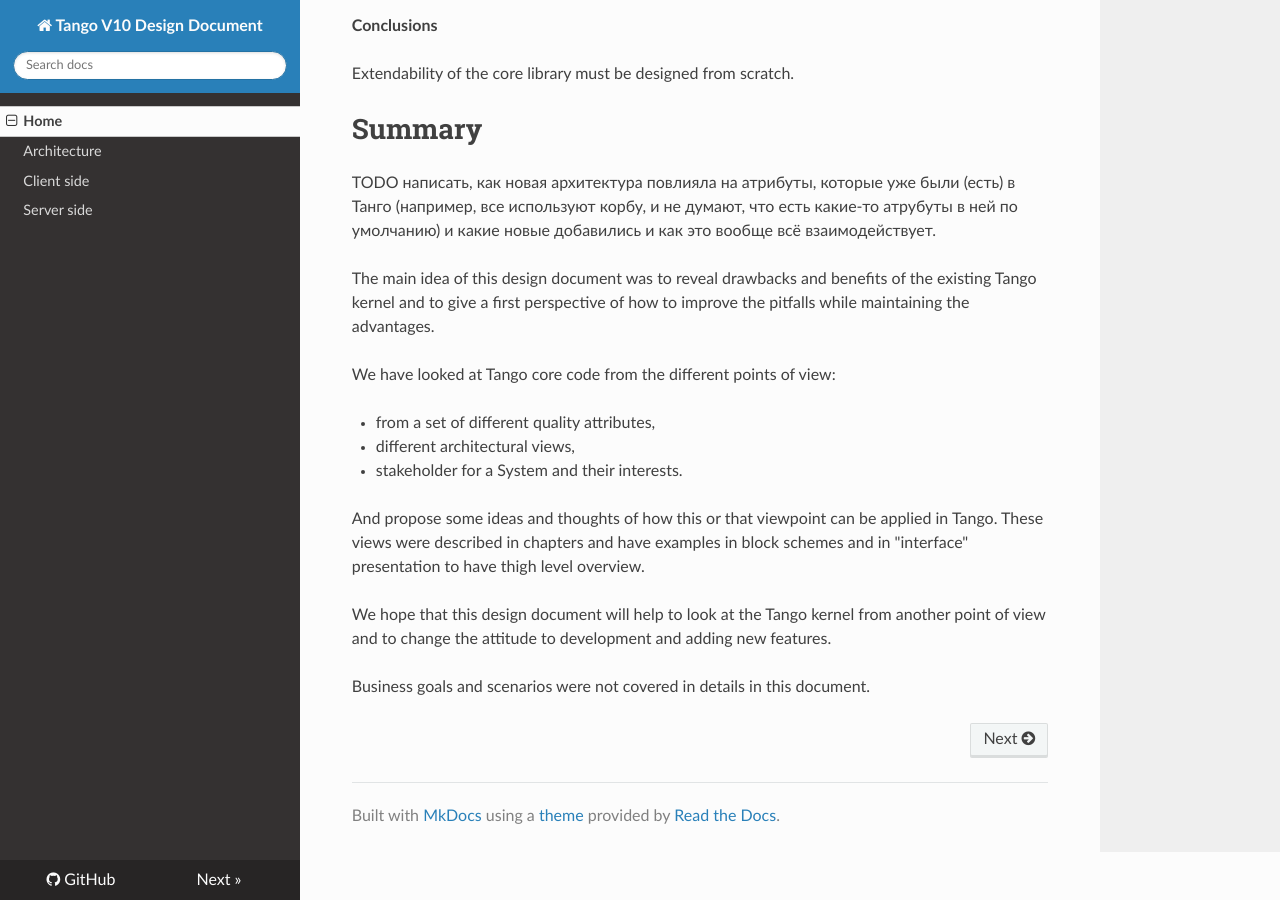
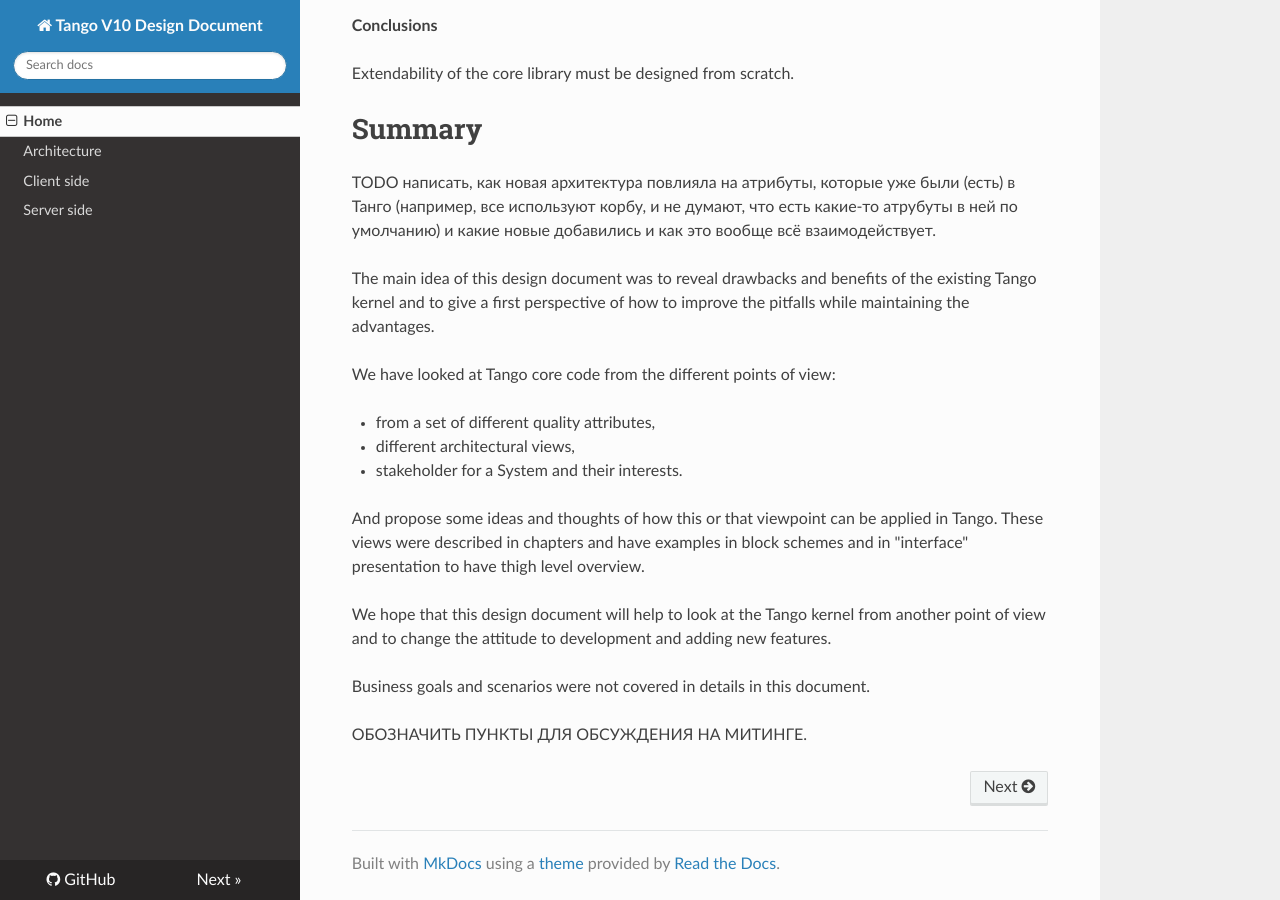
Before and after one commit to Ingvord/tango-v10-design-doc, an MkDocs documentation site: the page built from docs/index.md, in a window 1280 px wide and 900 px high, scrolled down 8613 px. Built offline with MkDocs 1.6.1, drawn with Linux system fonts in a browser that asks for light colours; nearby versions of some CDN libraries; old or Windows-style settings are respelled for this version of MkDocs.

Commit message:
Update index.md

```diff
--- a/docs/index.md
+++ b/docs/index.md
@@ -294,3 +294,5 @@ And propose some ideas and thoughts of how this or that viewpoint can be applied
 We hope that this design document will help to look at the Tango kernel from another point of view and to change the attitude to development and adding new features.
 
 Business goals and scenarios were not covered in details in this document.
+
+ОБОЗНАЧИТЬ ПУНКТЫ ДЛЯ ОБСУЖДЕНИЯ НА МИТИНГЕ.
```
